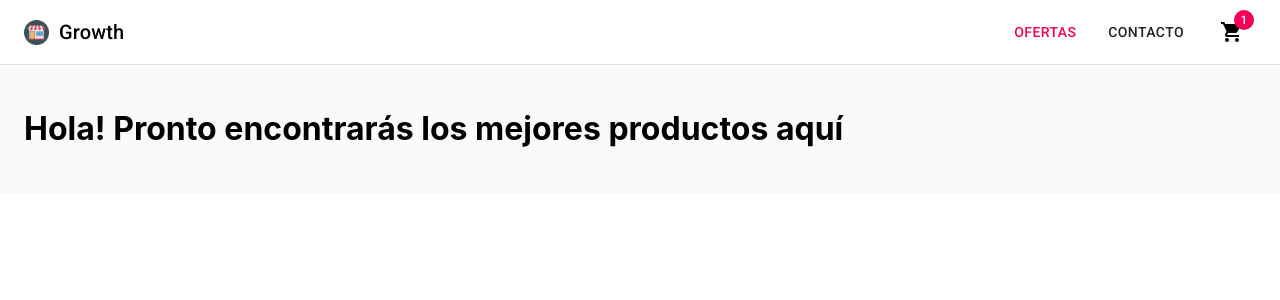
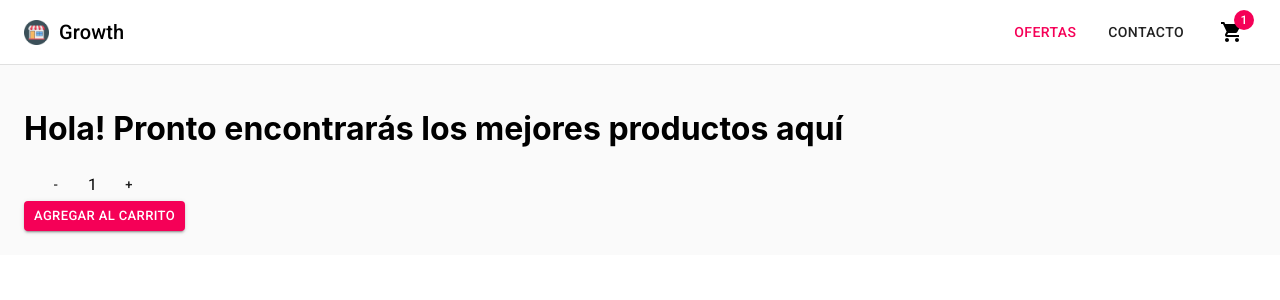
Before and after one commit to NicolasFranco77/GrowthFranco, a React (Create React App) app: page / in a window 1280 px wide. Shown: the top 300 px of the page. Built offline with nearby package versions, Linux system fonts and the light colour scheme.

Commit message:
agregando contador

```diff
--- /dev/null
+++ b/src/components/ItemCount/ItemCount.js
@@ -0,0 +1,36 @@
+import React from "react";
+import { useState } from "react";
+import { Button, Typography } from "@material-ui/core";
+import useStyles from "./styles.js";
+
+const ItemCount = ({ stock, initial }) => {
+  const [count, setCount] = useState(initial);
+  const classes = useStyles();
+
+  const add = () => {
+    if (count < stock) setCount(count + 1);
+  };
+
+  const subtract = () => {
+    if (count > initial) setCount(count - 1);
+  };
+
+  return (
+    <div>
+      <div className={classes.buttons}>
+        <Button type="button" size="small" onClick={subtract}>
+          -
+        </Button>
+        <Typography>{count}</Typography>
+        <Button type="button" size="small" onClick={add}>
+          +
+        </Button>
+      </div>
+      <Button variant="contained" size="small" type="button" color="secondary">
+        Agregar al carrito
+      </Button>
+    </div>
+  );
+};
+
+export default ItemCount;
--- /dev/null
+++ b/src/components/ItemCount/styles.js
@@ -0,0 +1,18 @@
+import { makeStyles } from "@material-ui/core/styles";
+
+export default makeStyles(() => ({
+  media: {
+    height: 260,
+  },
+  cardContent: {
+    display: "flex",
+    justifyContent: "space-between",
+  },
+  cartActions: {
+    justifyContent: "space-between",
+  },
+  buttons: {
+    display: "flex",
+    alignItems: "center",
+  },
+}));
--- a/src/components/ItemListContainer/ItemListContainer.js
+++ b/src/components/ItemListContainer/ItemListContainer.js
@@ -1,5 +1,6 @@
 import React from 'react'
 import useStyles from './styles'
+import ItemCount from '../ItemCount/ItemCount'
 
 
 const ItemListContainer = (props) => {
@@ -8,6 +9,8 @@ const ItemListContainer = (props) => {
         <main  className={classes.content}>
         <div className={classes.toolbar} />
         {props.greeting}
+        <ItemCount stock= {5} initial= {1}/>
+
         </main>
     )
 }
```
